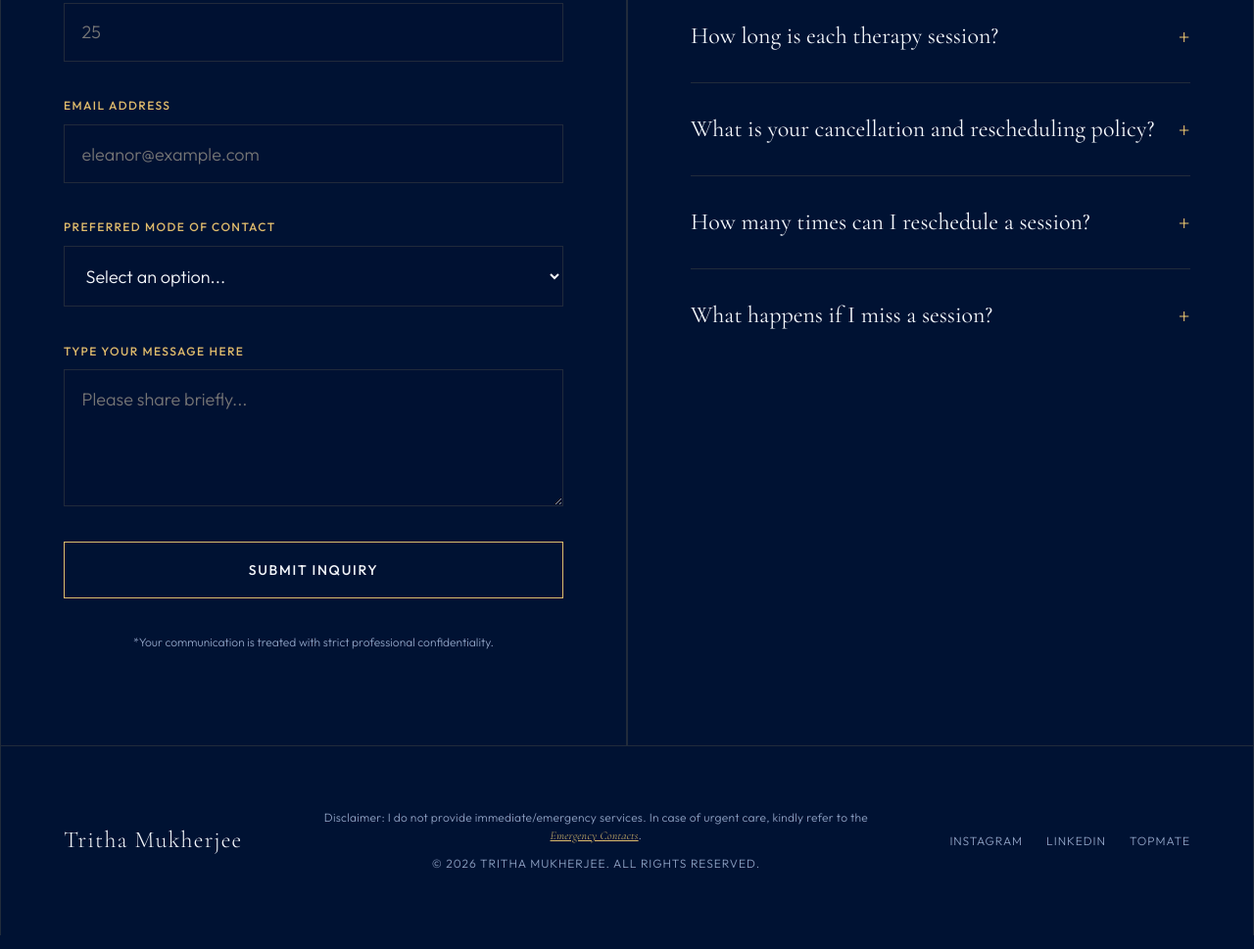
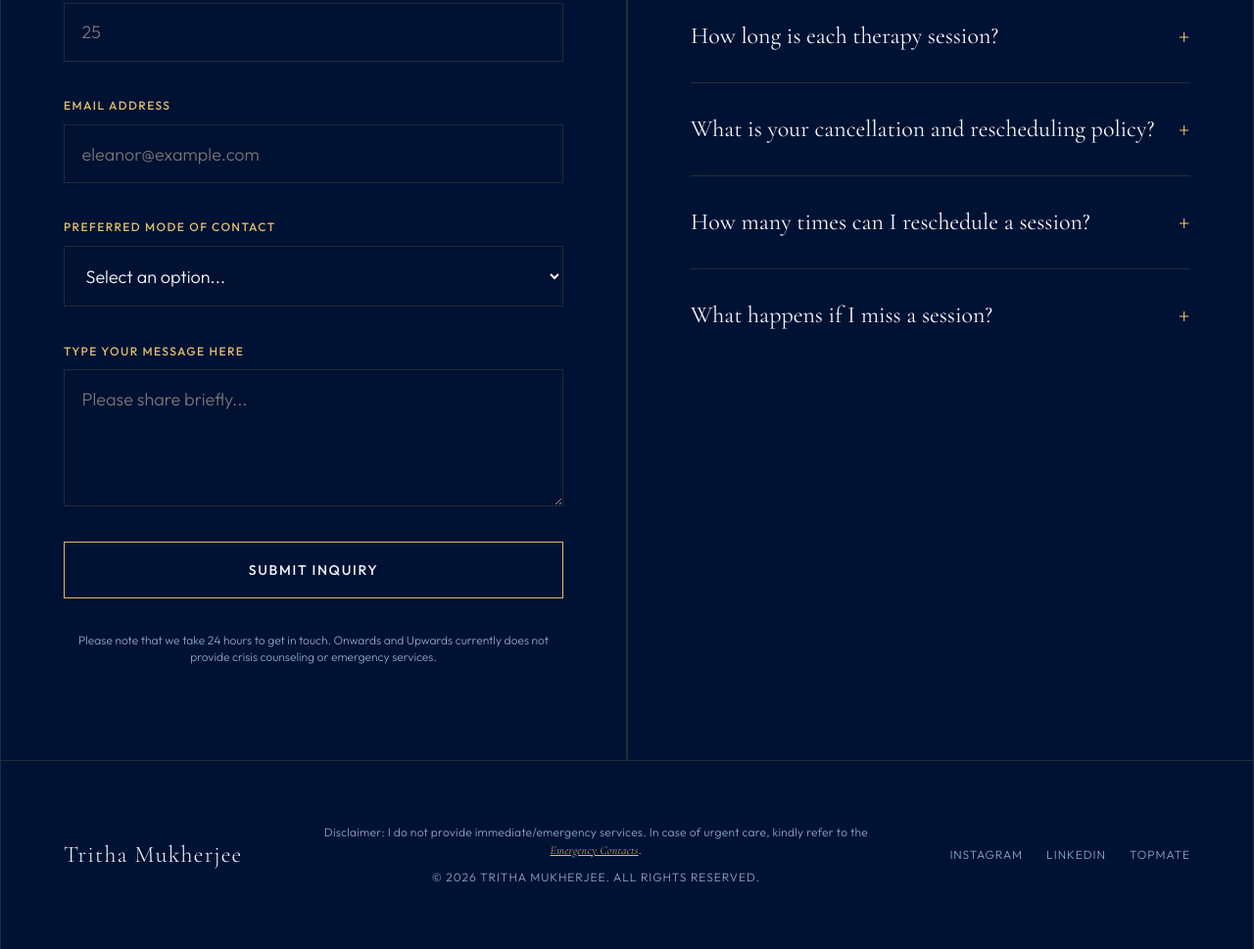
Before and after one commit to swarnavaaaa/trithawebsite, a plain HTML site: page contact.html in a window 1280 px wide. Shown: the part 773-1742 px from the top of the page at 98% size. Drawn offline with nearby package versions, Linux system fonts and the light colour scheme.

Commit message:
Update contact form footnote warning

```diff
--- a/contact.html
+++ b/contact.html
@@ -102,8 +102,8 @@
               <button type="submit" class="btn btn-primary" style="width: 100%;" id="submit-intake-btn">Submit Inquiry</button>
             </div>
 
-            <span style="font-size: var(--text-xs); color: var(--text-muted); text-align: center;">
-              *Your communication is treated with strict professional confidentiality.
+            <span style="font-size: var(--text-xs); color: var(--text-muted); text-align: center; display: block; line-height: 1.4;">
+              Please note that we take 24 hours to get in touch. Onwards and Upwards currently does not provide crisis counseling or emergency services.
             </span>
           </form>
         </div>
```
